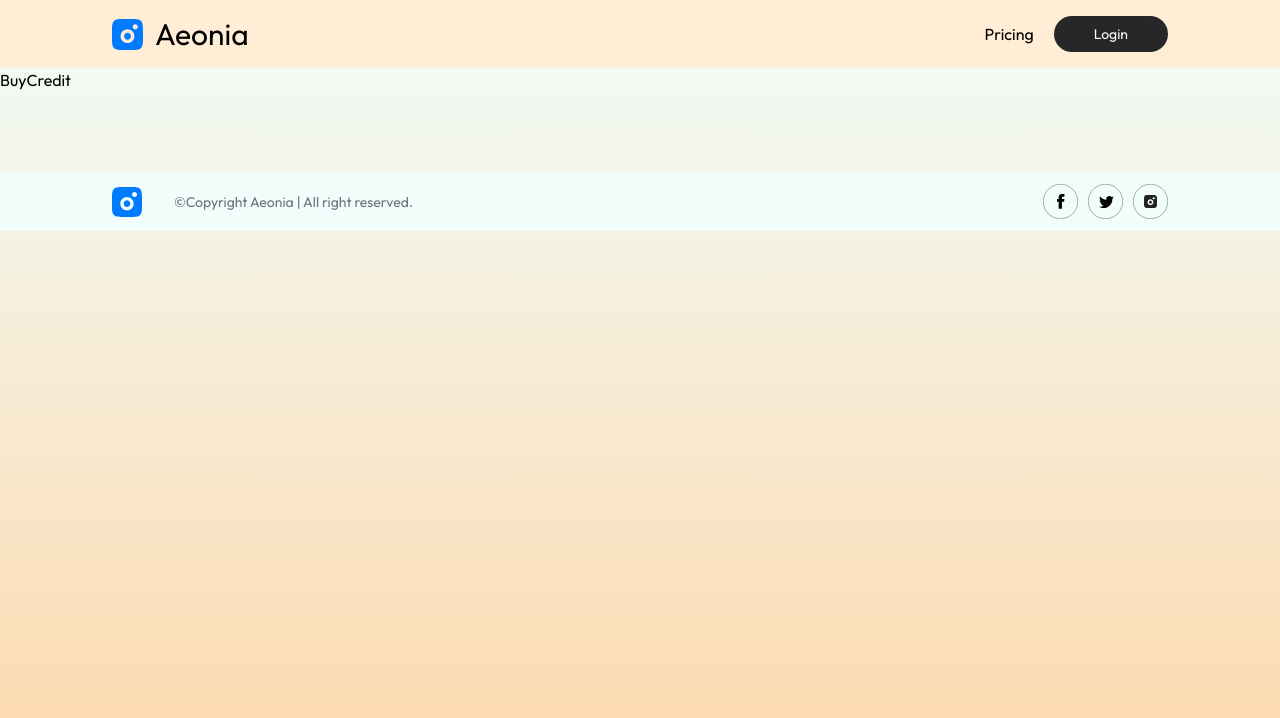
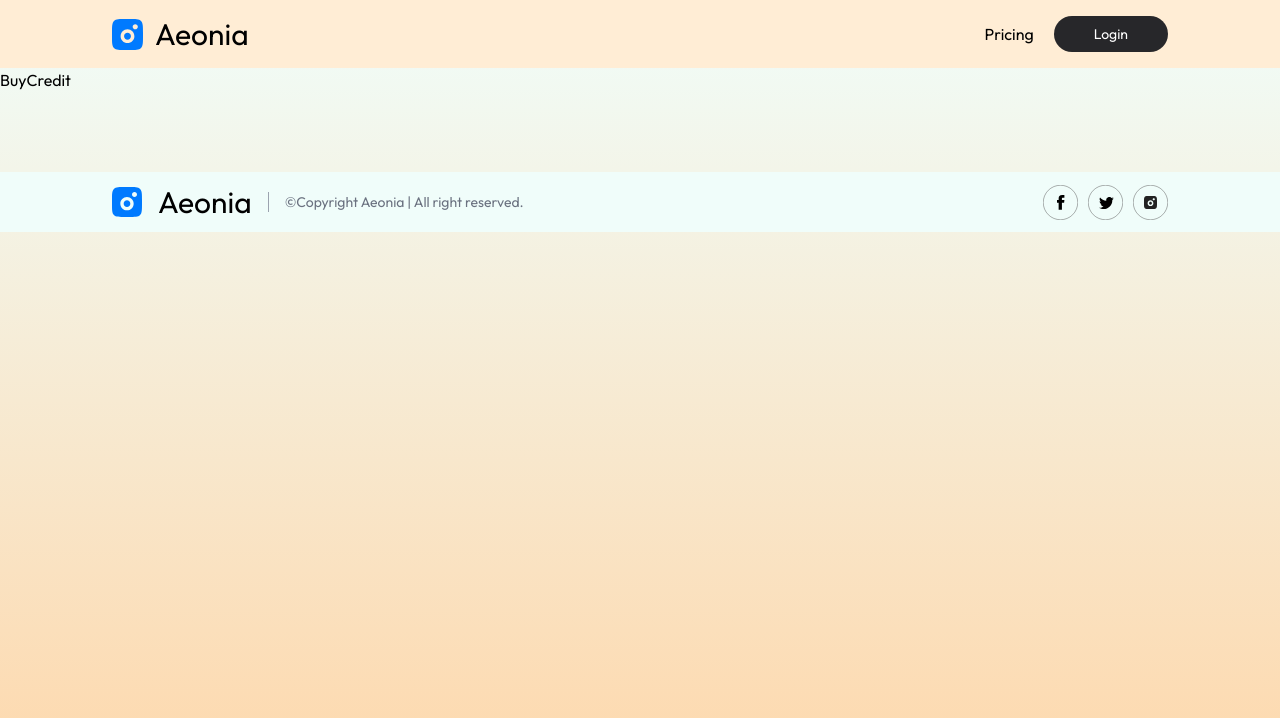
Before and after one commit to Gadnadj/Aeonia-Ai-Image-Generator, a React (Vite) app: page /buy-credit in a window 1280 px wide. Shown: the top 718 px of the page. Built offline with nearby package versions, Linux system fonts and the light colour scheme.

Commit message:
add footer

```diff
--- a/src/components/Footer.tsx
+++ b/src/components/Footer.tsx
@@ -8,7 +8,9 @@ const Footer = (props: Props) => {
         <div className='flex items-center justify-between gap-4 py-3 mt-20 px-4 sm:px-10 md:px-14 lg:px-28 bg-teal-50'>
             <img src={assets.logo_icon} width={30} />
 
-            <p className='flex-1 border-1 border-gray-400 pl-4 text-sm text-gray-500 max-sm:hidden'>©Copyright Aeonia | All right reserved. </p>
+            <h2 className='text-xl md:text-2xl lg:text-3xl max-sm:hidden'>Aeonia</h2>
+
+            <p className='flex-1 border-l border-gray-400 pl-4 text-sm text-gray-500 max-sm:hidden'>©Copyright Aeonia | All right reserved. </p>
 
             <div className='flex items-center gap-2.5'>
                 <img src={assets.facebook_icon} alt="" width={35} />
```
